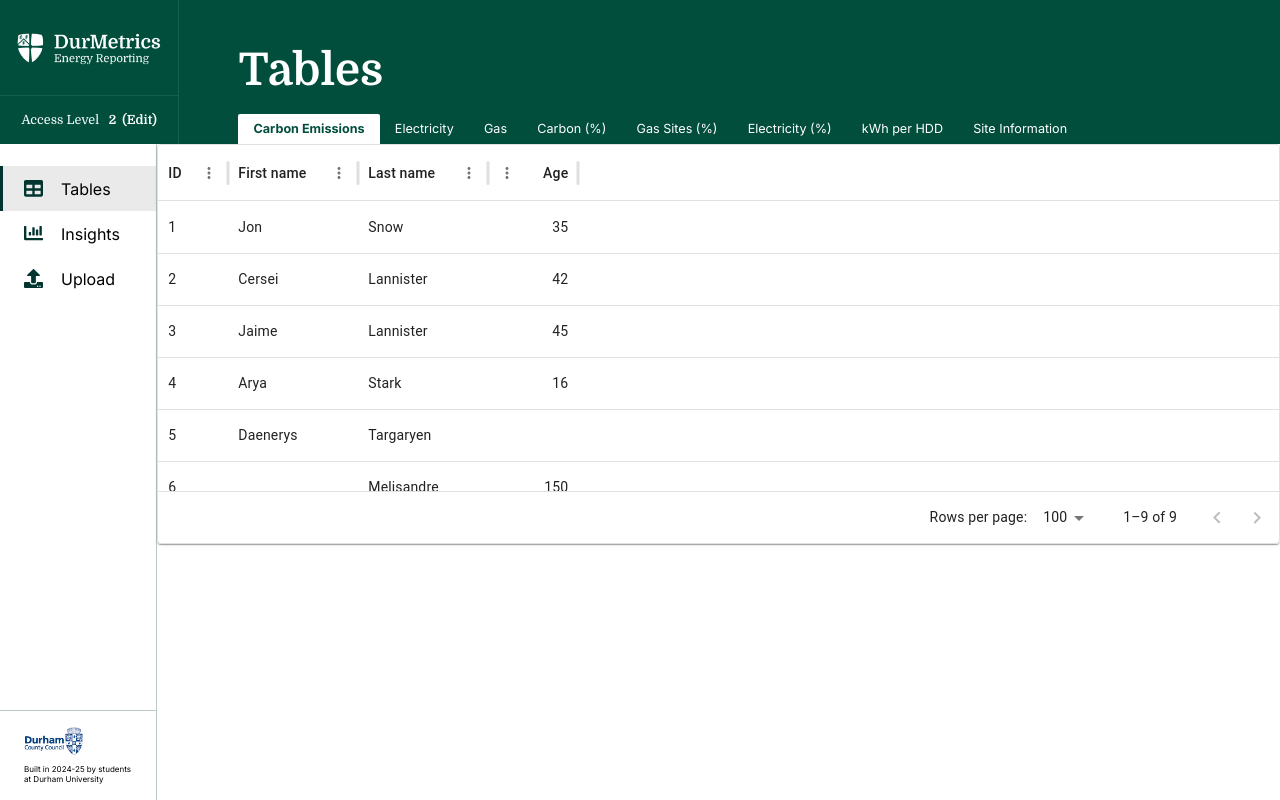
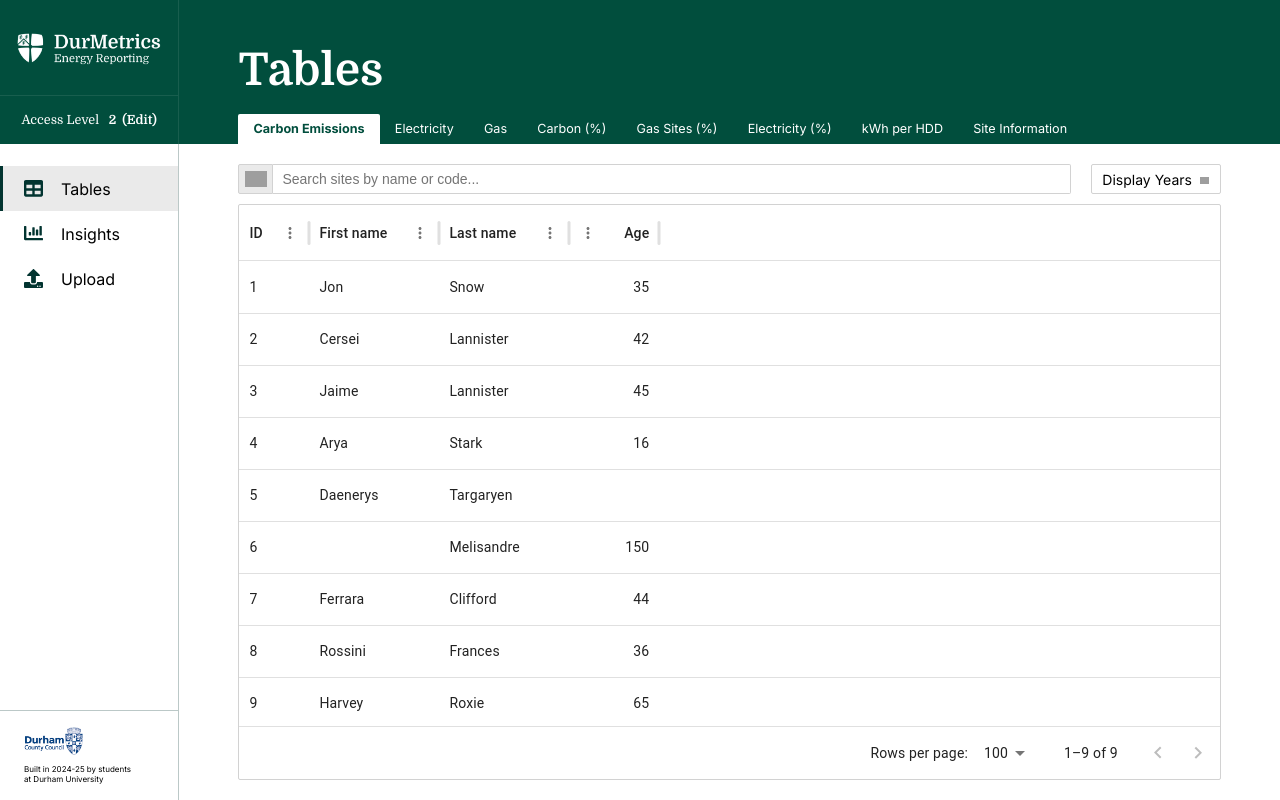
Before and after one commit to COMP2281/software-engineering-group24-25-19, a React (Create React App) app in the folder durmetrics/: page / in a window 1280 px wide. Built offline with nearby package versions, Linux system fonts and the light colour scheme; grey boxes are pictures that could not be loaded.

Commit message:
Content layout

```diff
--- a/durmetrics/src/App.js
+++ b/durmetrics/src/App.js
@@ -1,5 +1,5 @@
 import React, { useState, useEffect } from 'react';
-import { Routes, Route, Navigate } from 'react-router-dom';
+import { Routes, Route } from 'react-router-dom';
 import axios from 'axios';
 import Interface from './pages/Interface';
 import Auth from './pages/Auth';
@@ -37,6 +37,7 @@ function App() {
 
     checkLoggedIn().then(isLoggedIn => {
       setIsLoggedIn(isLoggedIn);
+      // set default path
     });
 
   }, []);
--- a/durmetrics/src/components/Content.js
+++ b/durmetrics/src/components/Content.js
@@ -1,9 +1,27 @@
 import React from 'react';
 import DataTable from './DataTable';
+// import SearchBar from './SearchBar';
+import Dropdown from './Dropdown';
 
 const Content = () => {
         return (
-                <DataTable />
+                <div className="body">
+                        <div class="table-filters">
+                                <div class="input-group">
+                                        <div class="search-icon-container">
+                                                <img class="search-icon" src="search-icon.svg" />
+                                        </div>
+                                        <input class="search-bar" placeholder="Search sites by name or code..." />
+                                </div>
+                                <div class="years-dropdown">
+                                        Display Years
+                                        <img src="arrow-down.svg" class="dropdown-icon" />
+                                </div>
+                        </div>
+                        <div class="table-container">
+                                <DataTable />
+                        </div>
+                </div>
         );
 };
 
--- /dev/null
+++ b/durmetrics/src/components/Dropdown.js
@@ -0,0 +1,9 @@
+import React from 'react';
+
+const Dropdown = (props) => {
+        return (
+                <>Dropdown</>
+        );
+};
+
+export default Dropdown;
--- a/durmetrics/src/main.css
+++ b/durmetrics/src/main.css
@@ -247,6 +247,7 @@ a {
         flex-direction: column;
         border: 1px solid #D2D2D2;
         border-radius: 2px;
+        overflow: visible;
 }
 
 .signin {
@@ -369,3 +370,13 @@ a {
         margin-top: 15px;
         color: #8B0000;
 }
+
+.MuiPaper-root {
+        height: 100% !important;
+        box-shadow: none !important;
+}
+
+.MuiDataGrid-root {
+        border: none !important;
+        border-radius: 2px;
+}
```
Also changed, not shown: durmetrics/package.json (line endings or trailing spaces).
